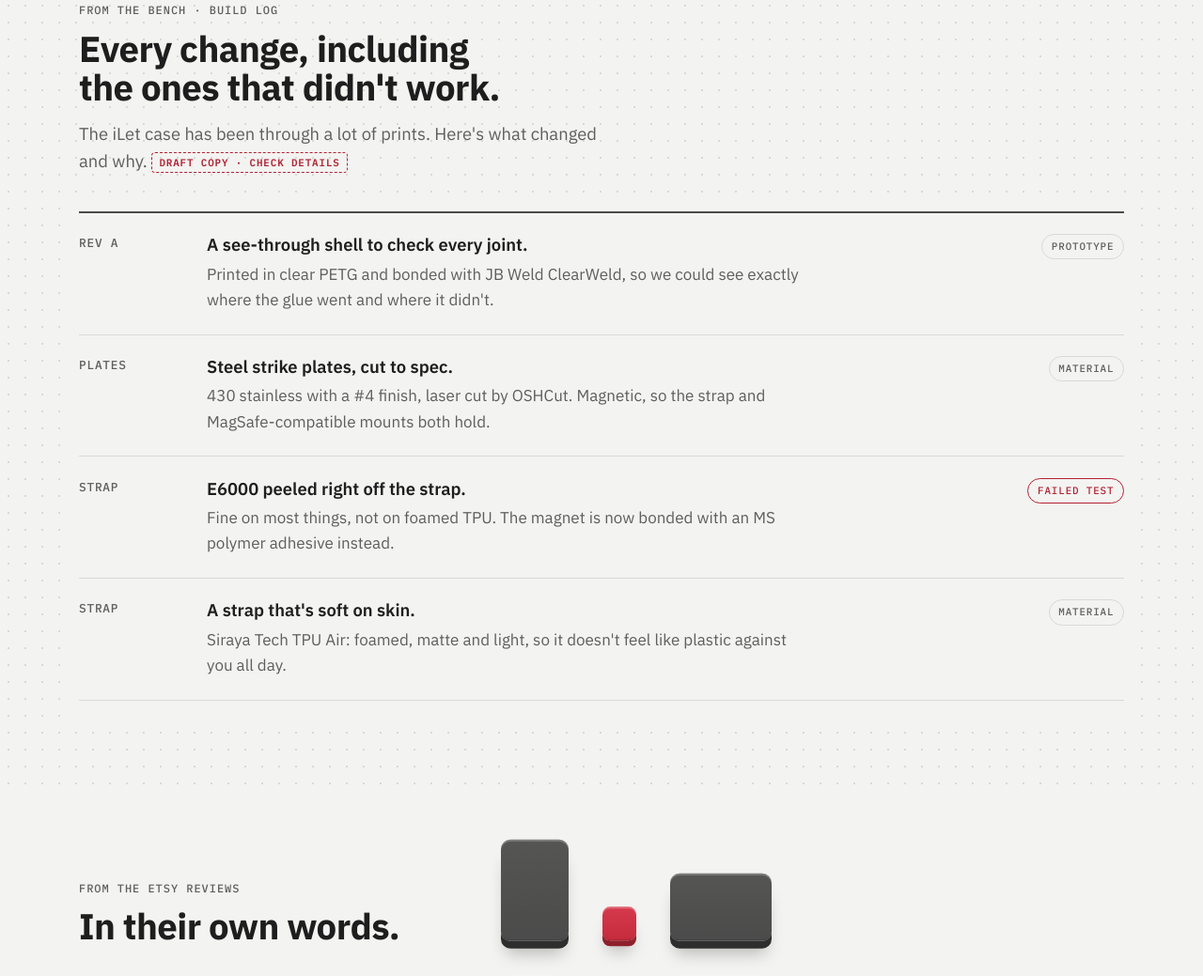
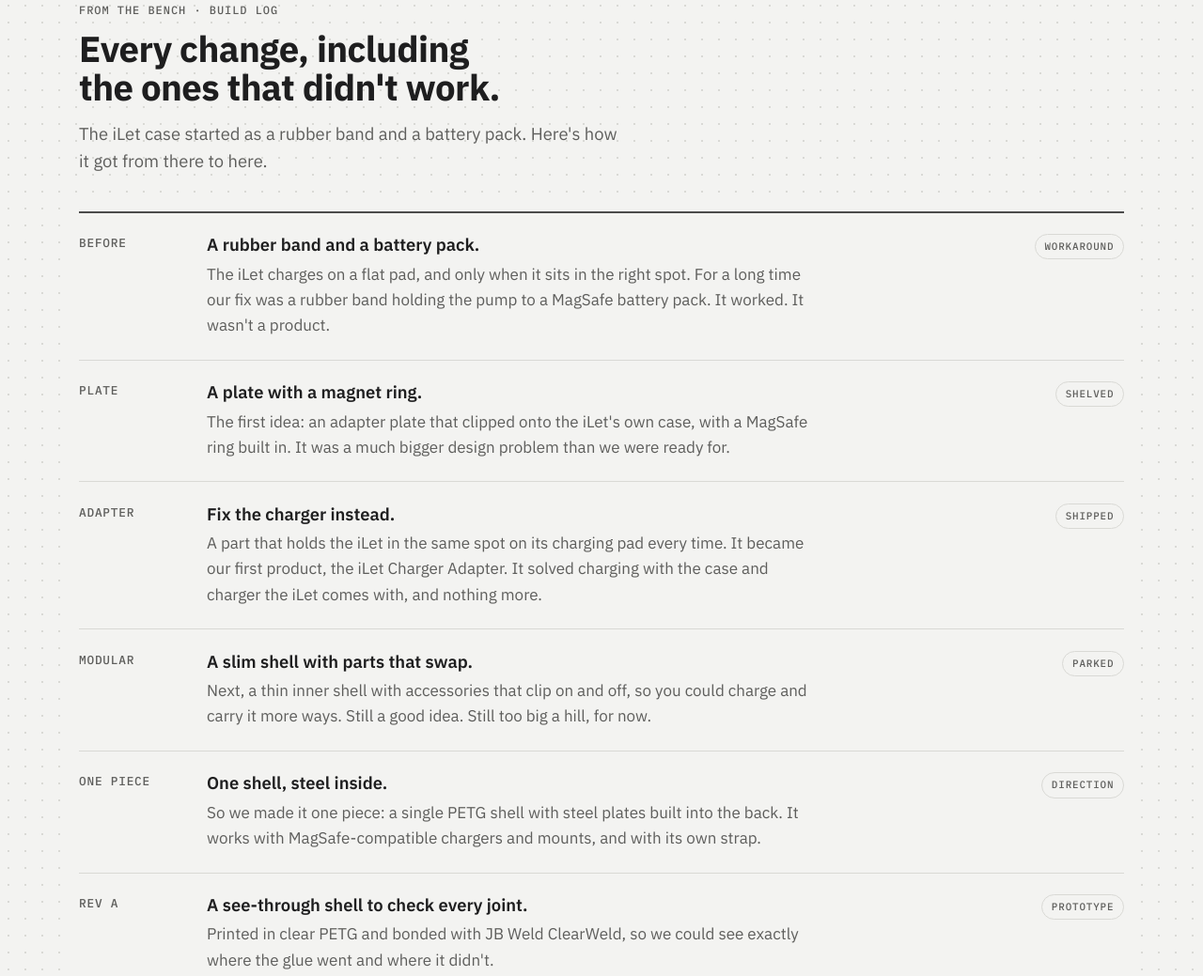
Before and after one commit to Phorbie/phorbie.com, a website: page index.html in a window 1280 px wide. Shown: the part 2273-3312 px from the top of the page at 94% size. Drawn offline with Linux system fonts and the light colour scheme.

Commit message:
Build log: the iLet case's real backstory
The log now starts where the case did: a rubber band holding the pump
to a MagSafe battery pack. Then the shelved magnet-ring plate, the
Charger Adapter (the first product), the parked modular shell, the
one-piece decision, the existing prototype and material entries, and
where it stands now: hundreds of iterations and more than six months of
testing, soft launch January 4, 2027. The "draft copy" marker is gone.

Co-Authored-By: Claude Opus 5.5 <noreply@anthropic.com>
Claude-Session: https://claude.ai/code/session_018QMWRN3bNQSeosoeGfRkQS

```diff
--- a/index.html
+++ b/index.html
@@ -126,13 +126,19 @@
         <div class="section-head reveal">
           <p class="eyebrow">From the bench · build log</p>
           <h2>Every change, including the ones that didn't work.</h2>
-          <p class="lede" style="color:var(--muted)">The iLet case has been through a lot of prints. Here's what changed and why. <span class="ph">Draft copy · check details</span></p>
+          <p class="lede" style="color:var(--muted)">The iLet case started as a rubber band and a battery pack. Here's how it got from there to here.</p>
         </div>
         <ol class="log">
+          <li class="reveal"><span class="log-id">Before</span><div><h3>A rubber band and a battery pack.</h3><p>The iLet charges on a flat pad, and only when it sits in the right spot. For a long time our fix was a rubber band holding the pump to a MagSafe battery pack. It worked. It wasn't a product.</p></div><span class="log-tag">Workaround</span></li>
+          <li class="reveal"><span class="log-id">Plate</span><div><h3>A plate with a magnet ring.</h3><p>The first idea: an adapter plate that clipped onto the iLet's own case, with a MagSafe ring built in. It was a much bigger design problem than we were ready for.</p></div><span class="log-tag">Shelved</span></li>
+          <li class="reveal"><span class="log-id">Adapter</span><div><h3>Fix the charger instead.</h3><p>A part that holds the iLet in the same spot on its charging pad every time. It became our first product, the iLet Charger Adapter. It solved charging with the case and charger the iLet comes with, and nothing more.</p></div><span class="log-tag">Shipped</span></li>
+          <li class="reveal"><span class="log-id">Modular</span><div><h3>A slim shell with parts that swap.</h3><p>Next, a thin inner shell with accessories that clip on and off, so you could charge and carry it more ways. Still a good idea. Still too big a hill, for now.</p></div><span class="log-tag">Parked</span></li>
+          <li class="reveal"><span class="log-id">One piece</span><div><h3>One shell, steel inside.</h3><p>So we made it one piece: a single PETG shell with steel plates built into the back. It works with MagSafe-compatible chargers and mounts, and with its own strap.</p></div><span class="log-tag">Direction</span></li>
           <li class="reveal"><span class="log-id">Rev A</span><div><h3>A see-through shell to check every joint.</h3><p>Printed in clear PETG and bonded with JB Weld ClearWeld, so we could see exactly where the glue went and where it didn't.</p></div><span class="log-tag">Prototype</span></li>
           <li class="reveal"><span class="log-id">Plates</span><div><h3>Steel strike plates, cut to spec.</h3><p>430 stainless with a #4 finish, laser cut by OSHCut. Magnetic, so the strap and MagSafe-compatible mounts both hold.</p></div><span class="log-tag">Material</span></li>
           <li class="reveal"><span class="log-id">Strap</span><div><h3>E6000 peeled right off the strap.</h3><p>Fine on most things, not on foamed TPU. The magnet is now bonded with an MS polymer adhesive instead.</p></div><span class="log-tag log-fail">Failed test</span></li>
           <li class="reveal"><span class="log-id">Strap</span><div><h3>A strap that's soft on skin.</h3><p>Siraya Tech TPU Air: foamed, matte and light, so it doesn't feel like plastic against you all day.</p></div><span class="log-tag">Material</span></li>
+          <li class="reveal"><span class="log-id">Now</span><div><h3>Hundreds of iterations later.</h3><p>More than six months of testing, on the bench and on a belt. The case for the iLet soft-launches January 4, 2027.</p></div><span class="log-tag">Launching</span></li>
         </ol>
       </div>
     </section>
```
